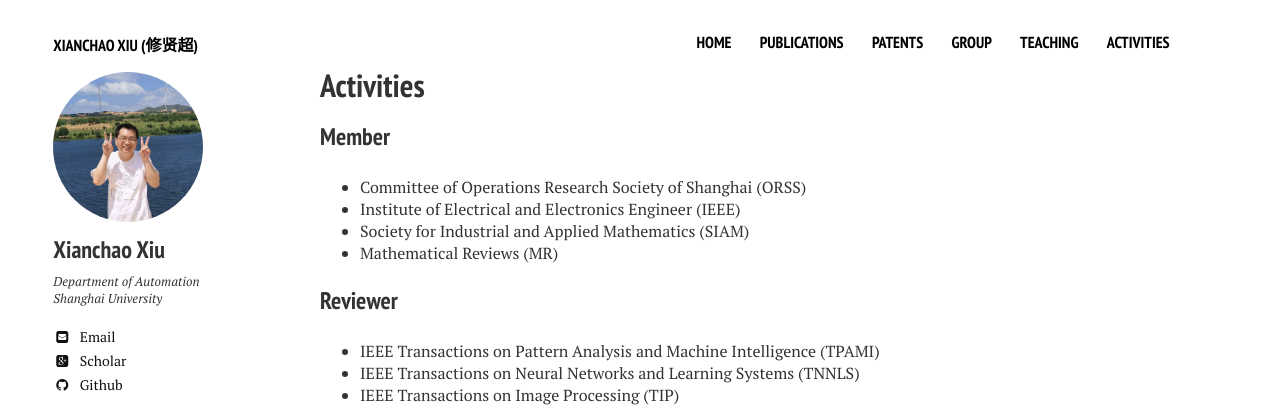
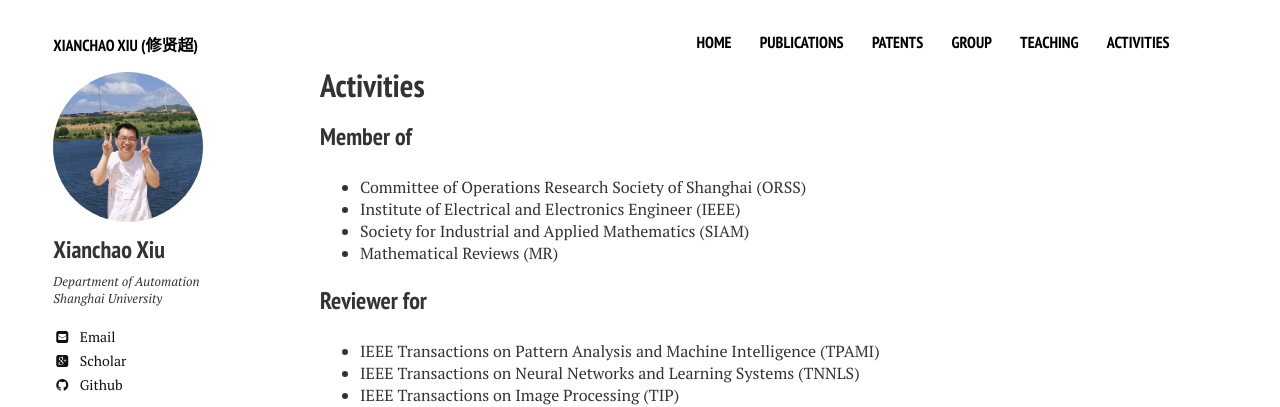
Before and after one commit to xianchaoxiu/xianchaoxiu.github.io, a Jekyll site: the page built from activities/index.md, in a window 1280 px wide. Shown: the top 407 px of the page. Built offline with Jekyll 4.4.1, drawn with Linux system fonts in a browser that asks for light colours; nearby versions of some CDN libraries.

Commit message:
Update index.md

```diff
--- a/activities/index.md
+++ b/activities/index.md
@@ -8,14 +8,14 @@ share: false
 ---
 
 
-### Member
+### Member of
 * Committee of Operations Research Society of Shanghai (ORSS) <br>
 * Institute of Electrical and Electronics Engineer (IEEE) <br>
 * Society for Industrial and Applied Mathematics (SIAM) <br>
 * Mathematical Reviews (MR)
 
 
-### Reviewer
+### Reviewer for
 * IEEE Transactions on Pattern Analysis and Machine Intelligence (TPAMI) <br>
 * IEEE Transactions on Neural Networks and Learning Systems (TNNLS) <br>
 * IEEE Transactions on Image Processing (TIP) <br>
```
